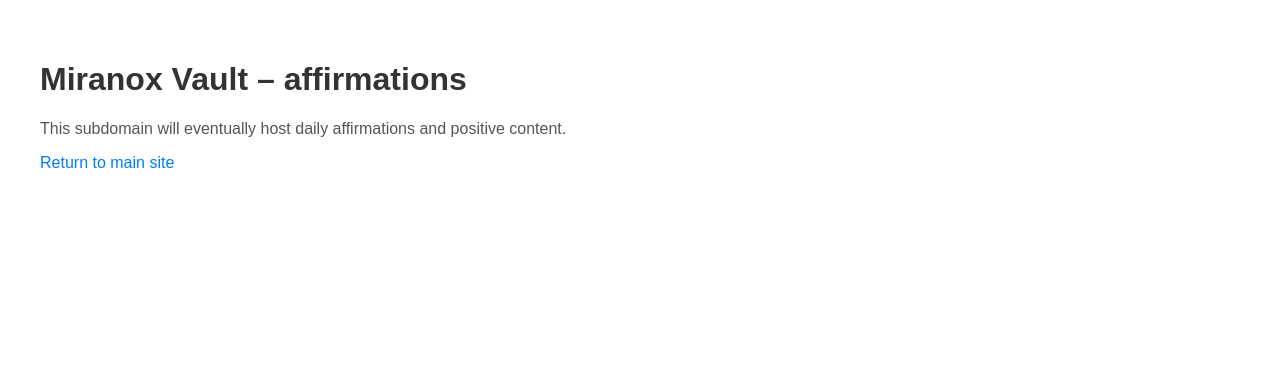
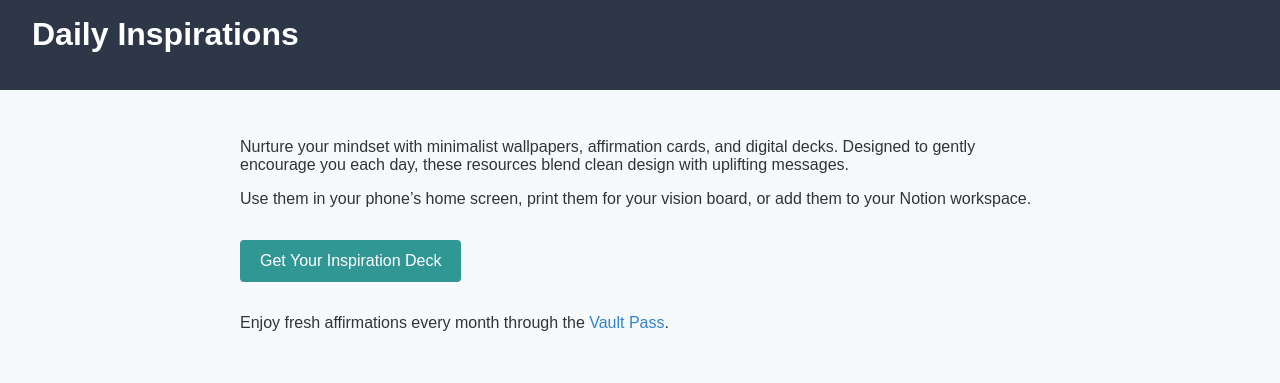
Before and after one commit to forge-of-miranox/miranox-vault-network, a plain HTML site: page affirmations/index.html in a window 1280 px wide. Drawn offline with Linux system fonts and the light colour scheme.

Commit message:
Update affirmations subdomain with purchase link

```diff
--- a/affirmations/index.html
+++ b/affirmations/index.html
@@ -1,19 +1,28 @@
 <!DOCTYPE html>
-<html>
+<html lang="en">
 <head>
-  <meta charset="UTF-8">
-  <title>Miranox Vault - affirmations</title>
-  <style>
-    body { font-family: Arial, sans-serif; padding: 2em; }
-    h1 { color: #333333; }
-    p { color: #555555; }
-    a { text-decoration: none; color: #007bff; }
-    a:hover { text-decoration: underline; }
-  </style>
+    <meta charset="UTF-8">
+    <title>Daily Inspirations | Miranox Vault</title>
+    <meta name="viewport" content="width=device-width, initial-scale=1.0">
+    <style>
+        body { font-family: Arial, sans-serif; margin: 0; padding: 0; background-color: #f7fafc; color: #333; }
+        header { background-color: #2d3748; color: #fff; padding: 1rem 2rem; }
+        a { color: #3182ce; text-decoration: none; }
+        .container { padding: 2rem; max-width: 800px; margin: 0 auto; }
+        h1 { margin-top: 0; }
+        .cta-button { display: inline-block; background-color: #319795; color: #fff; padding: 0.75rem 1.25rem; border-radius: 4px; text-decoration: none; margin-top: 1rem; }
+    </style>
 </head>
 <body>
-  <h1>Miranox Vault – affirmations</h1>
-  <p>This subdomain will eventually host daily affirmations and positive content.</p>
-  <p><a href="../index.html">Return to main site</a></p>
+    <header>
+        <h1>Daily Inspirations</h1>
+    </header>
+    <div class="container">
+        <p>Nurture your mindset with minimalist wallpapers, affirmation cards, and digital decks. Designed to gently encourage you each day, these resources blend clean design with uplifting messages.</p>
+        <p>Use them in your phone’s home screen, print them for your vision board, or add them to your Notion workspace.</p>
+        <!-- Updated CTA link to point to Payhip product page -->
+        <a class="cta-button" href="https://payhip.com/b/0t9sB" target="_blank">Get Your Inspiration Deck</a>
+        <p style="margin-top: 2rem;">Enjoy fresh affirmations every month through the <a href="../vault/">Vault Pass</a>.</p>
+    </div>
 </body>
 </html>
```
